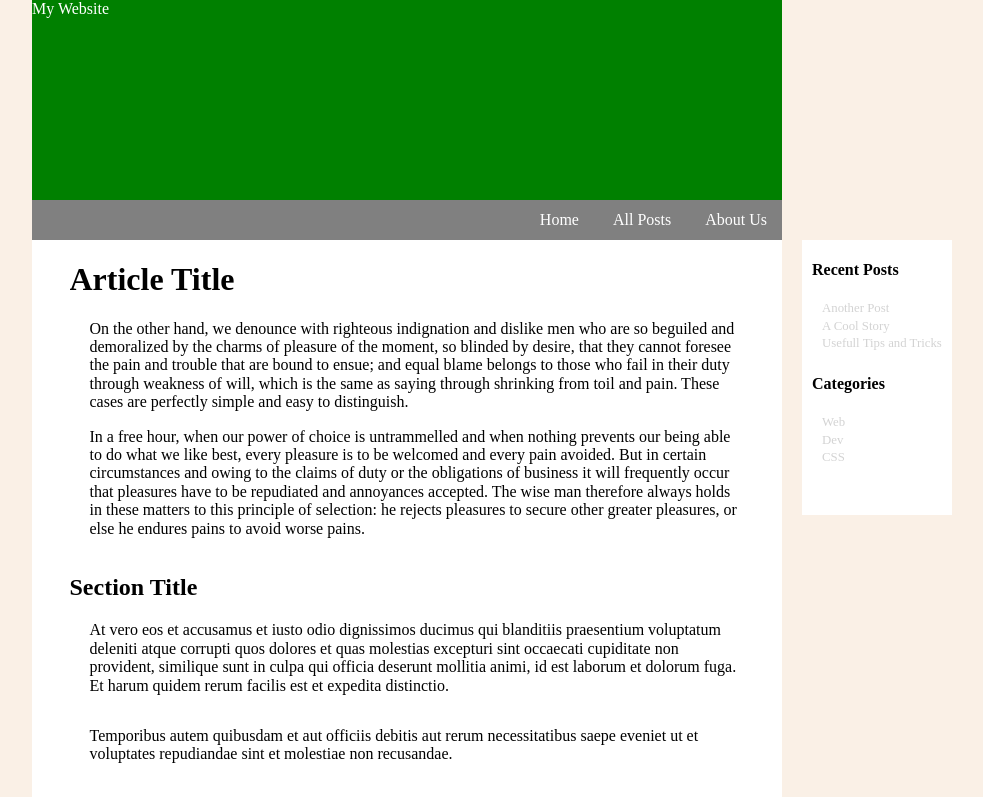
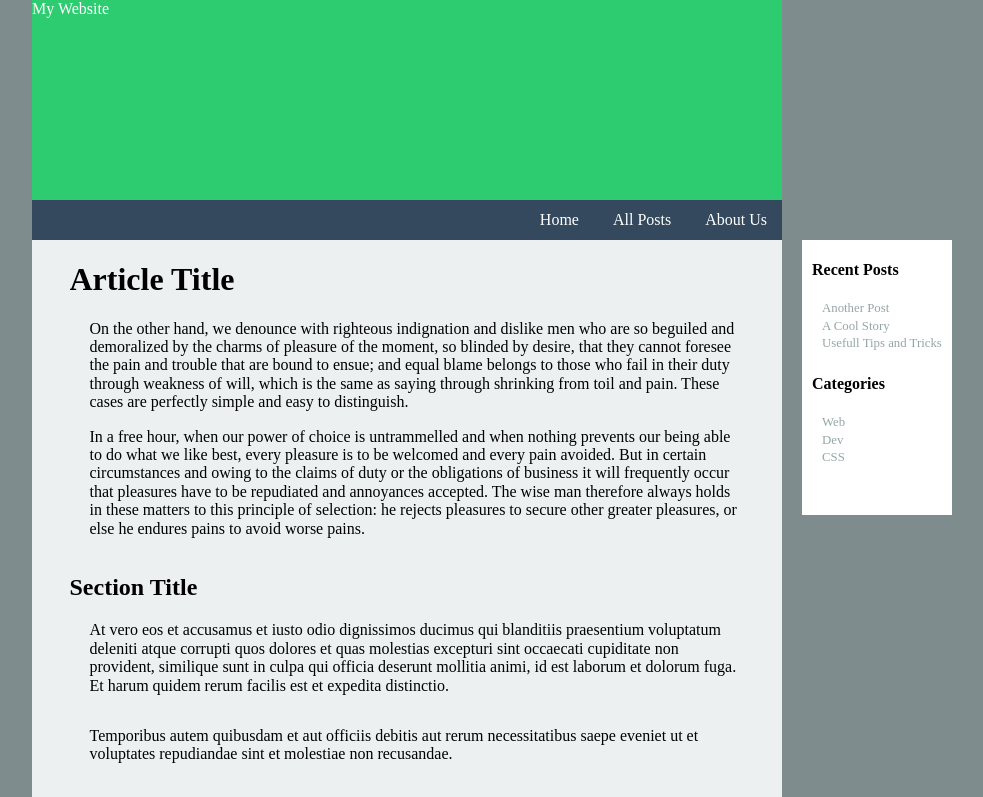
Before and after one commit to Dilts/make-it-real, a plain HTML site: page index.html in a window 1280 px wide. Shown: the top 797 px of the page, without its empty margins (233-1216 px from the left). Drawn offline with nearby package versions, Linux system fonts and the light colour scheme.

Commit message:
first update

```diff
--- a/main.css
+++ b/main.css
@@ -1,6 +1,6 @@
 
 body{
-	background-color: linen;
+	background-color: #7f8c8d;
 }
 .wrapper {
 	min-width: 400px;
@@ -9,18 +9,18 @@ body{
 	position: relative;
 }
 .wrapper-content {
-	background-color: white;
+	background-color: #ecf0f1;
 }
 
 header {
 	height: 200px;
-	background-color: green;
+	background-color: #2ecc71;
 	color: white;
 }
 
 #navigation-top {
 	height: 40px;
-	background-color: grey;
+	background-color: #34495e;
 	text-align: right;
 }
 #navigation-top a {
@@ -50,7 +50,7 @@ header {
 	padding-bottom: 3px;
 	padding-left: 20px;
 	text-decoration: none;
-	color: lightgrey;
+	color: #95a5a6;
 	font-size: 80%;
 }
 .navigation-right h4 {
```
